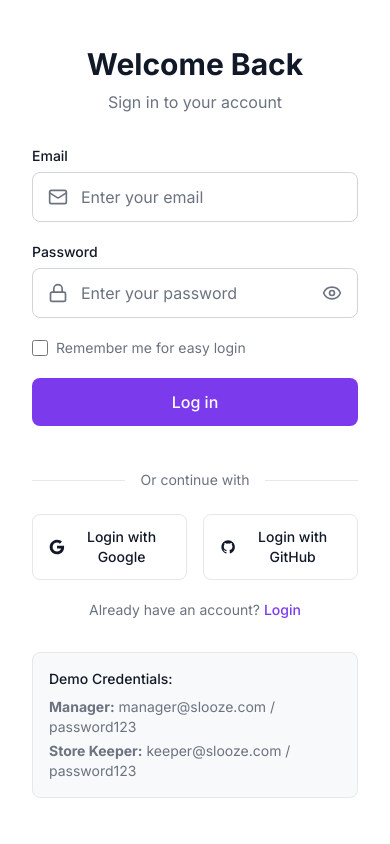
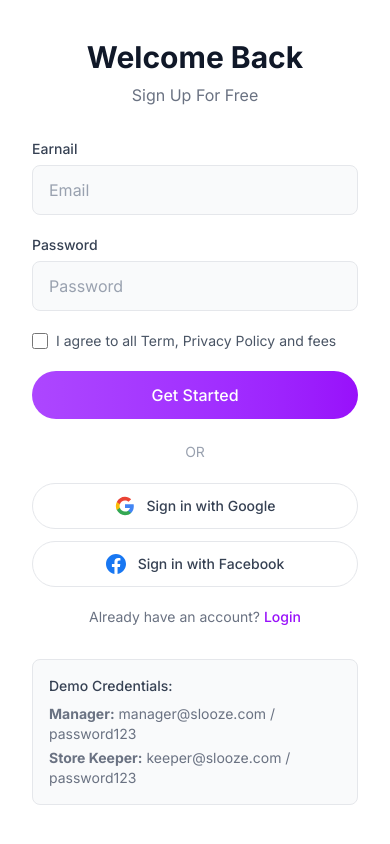
Before and after one commit to PratikKhaire/Slooze, a Next.js app: page /login in a window 390 px wide. Built offline with nearby package versions, Linux system fonts and the light colour scheme.

Commit message:
light theme done : feat: enhance dashboard metric cards with trends and redesign overview chart with stacked bars and fade effect.

```diff
--- a/src/app/login/page.tsx
+++ b/src/app/login/page.tsx
@@ -3,9 +3,7 @@
 import { useState } from "react";
 import { useRouter } from "next/navigation";
 import Link from "next/link";
-import { Eye, EyeOff, Mail, Lock } from "lucide-react";
 import { useAuth } from "@/context/AuthContext";
-import { Button } from "@/components/ui/Button";
 
 export default function LoginPage() {
   const router = useRouter();
@@ -13,8 +11,7 @@ export default function LoginPage() {
 
   const [email, setEmail] = useState("");
   const [password, setPassword] = useState("");
-  const [showPassword, setShowPassword] = useState(false);
-  const [rememberMe, setRememberMe] = useState(false);
+  const [agreeTerms, setAgreeTerms] = useState(false);
   const [isLoading, setIsLoading] = useState(false);
   const [error, setError] = useState("");
 
@@ -33,12 +30,16 @@ export default function LoginPage() {
       return;
     }
 
+    if (!agreeTerms) {
+      setError("Please agree to the terms and conditions");
+      return;
+    }
+
     setIsLoading(true);
 
     const result = await login(email, password);
 
     if (result.success) {
-      // Check role from localStorage after login
       const storedUser = localStorage.getItem("slooze_user");
       if (storedUser) {
         const userData = JSON.parse(storedUser);
@@ -54,154 +55,132 @@ export default function LoginPage() {
   return (
     <div className="min-h-screen flex">
       {/* Left side - Login Form */}
-      <div className="flex-1 flex items-center justify-center p-8 bg-[var(--background)]">
+      <div className="flex-1 flex items-center justify-center p-8 bg-white">
         <div className="w-full max-w-md">
+          {/* Header */}
           <div className="text-center mb-8">
-            <h1 className="text-3xl font-bold text-[var(--foreground)] mb-2">
+            <h1 className="text-3xl font-bold text-gray-900 mb-2">
               Welcome Back
             </h1>
-            <p className="text-[var(--foreground-secondary)]">
-              Sign in to your account
+            <p className="text-gray-500">
+              Sign Up For Free
             </p>
           </div>
 
           <form onSubmit={handleSubmit} className="space-y-5">
             {/* Email Input */}
             <div>
-              <label className="block text-sm font-medium text-[var(--foreground)] mb-1.5">
-                Email
+              <label className="block text-sm font-medium text-gray-700 mb-1.5">
+                Earnail
               </label>
-              <div className="relative">
-                <Mail className="absolute left-4 top-1/2 -translate-y-1/2 w-5 h-5 text-[var(--foreground-secondary)]" />
               <input
                 type="email"
                 value={email}
                 onChange={(e) => setEmail(e.target.value)}
-                  placeholder="Enter your email"
-                  className="w-full pl-12 pr-4 py-3 rounded-lg border border-[var(--input-border)] bg-[var(--input)] text-[var(--foreground)] placeholder-[var(--foreground-secondary)] focus:outline-none focus:border-[var(--primary)] focus:ring-2 focus:ring-[var(--primary)]/20 transition-all"
+                placeholder="Email"
+                className="w-full px-4 py-3 rounded-lg border border-gray-200 bg-gray-50 text-gray-900 placeholder-gray-400 focus:outline-none focus:border-purple-500 focus:ring-2 focus:ring-purple-500/20 transition-all"
               />
-              </div>
             </div>
 
             {/* Password Input */}
             <div>
-              <label className="block text-sm font-medium text-[var(--foreground)] mb-1.5">
+              <label className="block text-sm font-medium text-gray-700 mb-1.5">
                 Password
               </label>
-              <div className="relative">
-                <Lock className="absolute left-4 top-1/2 -translate-y-1/2 w-5 h-5 text-[var(--foreground-secondary)]" />
               <input
-                  type={showPassword ? "text" : "password"}
+                type="password"
                 value={password}
                 onChange={(e) => setPassword(e.target.value)}
-                  placeholder="Enter your password"
-                  className="w-full pl-12 pr-12 py-3 rounded-lg border border-[var(--input-border)] bg-[var(--input)] text-[var(--foreground)] placeholder-[var(--foreground-secondary)] focus:outline-none focus:border-[var(--primary)] focus:ring-2 focus:ring-[var(--primary)]/20 transition-all"
+                placeholder="Password"
+                className="w-full px-4 py-3 rounded-lg border border-gray-200 bg-gray-50 text-gray-900 placeholder-gray-400 focus:outline-none focus:border-purple-500 focus:ring-2 focus:ring-purple-500/20 transition-all"
               />
-                <button
-                  type="button"
-                  onClick={() => setShowPassword(!showPassword)}
-                  className="absolute right-4 top-1/2 -translate-y-1/2 text-[var(--foreground-secondary)] hover:text-[var(--foreground)] transition-colors"
-                >
-                  {showPassword ? (
-                    <EyeOff className="w-5 h-5" />
-                  ) : (
-                    <Eye className="w-5 h-5" />
-                  )}
-                </button>
-              </div>
             </div>
 
-            {/* Remember Me & Forgot Password */}
-            <div className="flex items-center justify-between">
-              <label className="flex items-center gap-2 cursor-pointer">
+            {/* Terms Checkbox */}
+            <div className="flex items-center gap-2">
               <input
                 type="checkbox"
-                  checked={rememberMe}
-                  onChange={(e) => setRememberMe(e.target.checked)}
-                  className="w-4 h-4 rounded border-[var(--input-border)] text-[var(--primary)] focus:ring-[var(--primary)]"
+                id="terms"
+                checked={agreeTerms}
+                onChange={(e) => setAgreeTerms(e.target.checked)}
+                className="w-4 h-4 rounded border-gray-300 text-purple-600 focus:ring-purple-500"
               />
-                <span className="text-sm text-[var(--foreground-secondary)]">
-                  Remember me for easy login
-                </span>
+              <label htmlFor="terms" className="text-sm text-gray-600 cursor-pointer">
+                I agree to all Term, Privacy Policy and fees
               </label>
             </div>
 
             {/* Error Message */}
             {error && (
-              <div className="p-3 rounded-lg bg-red-50 dark:bg-red-900/20 border border-red-200 dark:border-red-800">
-                <p className="text-sm text-red-600 dark:text-red-400">{error}</p>
+              <div className="p-3 rounded-lg bg-red-50 border border-red-200">
+                <p className="text-sm text-red-600">{error}</p>
               </div>
             )}
 
-            {/* Login Button */}
-            <Button
+            {/* Get Started Button */}
+            <button
               type="submit"
-              isLoading={isLoading}
-              className="w-full py-3"
-              size="lg"
+              disabled={isLoading}
+              className="w-full py-3 px-4 bg-gradient-to-r from-purple-500 to-purple-600 text-white font-medium rounded-full hover:from-purple-600 hover:to-purple-700 focus:outline-none focus:ring-2 focus:ring-purple-500 focus:ring-offset-2 transition-all disabled:opacity-50"
             >
-              Log in
-            </Button>
+              {isLoading ? "Loading..." : "Get Started"}
+            </button>
 
             {/* Divider */}
-            <div className="relative my-6">
-              <div className="absolute inset-0 flex items-center">
-                <div className="w-full border-t border-[var(--border)]" />
-              </div>
-              <div className="relative flex justify-center text-sm">
-                <span className="px-4 bg-[var(--background)] text-[var(--foreground-secondary)]">
-                  Or continue with
-                </span>
-              </div>
+            <div className="text-center">
+              <span className="text-gray-400 text-sm">OR</span>
             </div>
 
             {/* Social Login Buttons */}
-            <div className="grid grid-cols-2 gap-4">
+            <div className="space-y-3">
+              {/* Google Button */}
               <button
                 type="button"
-                className="flex items-center justify-center gap-2 px-4 py-3 border border-[var(--border)] rounded-lg hover:bg-[var(--card-hover)] transition-colors"
+                className="w-full flex items-center justify-center gap-3 px-4 py-3 border border-gray-200 rounded-full hover:bg-gray-50 transition-colors"
               >
                 <svg className="w-5 h-5" viewBox="0 0 24 24">
                   <path
-                    fill="currentColor"
+                    fill="#4285F4"
                     d="M22.56 12.25c0-.78-.07-1.53-.2-2.25H12v4.26h5.92c-.26 1.37-1.04 2.53-2.21 3.31v2.77h3.57c2.08-1.92 3.28-4.74 3.28-8.09z"
                   />
                   <path
-                    fill="currentColor"
+                    fill="#34A853"
                     d="M12 23c2.97 0 5.46-.98 7.28-2.66l-3.57-2.77c-.98.66-2.23 1.06-3.71 1.06-2.86 0-5.29-1.93-6.16-4.53H2.18v2.84C3.99 20.53 7.7 23 12 23z"
                   />
                   <path
-                    fill="currentColor"
+                    fill="#FBBC05"
                     d="M5.84 14.09c-.22-.66-.35-1.36-.35-2.09s.13-1.43.35-2.09V7.07H2.18C1.43 8.55 1 10.22 1 12s.43 3.45 1.18 4.93l2.85-2.22.81-.62z"
                   />
                   <path
-                    fill="currentColor"
+                    fill="#EA4335"
                     d="M12 5.38c1.62 0 3.06.56 4.21 1.64l3.15-3.15C17.45 2.09 14.97 1 12 1 7.7 1 3.99 3.47 2.18 7.07l3.66 2.84c.87-2.6 3.3-4.53 6.16-4.53z"
                   />
                 </svg>
-                <span className="text-sm font-medium text-[var(--foreground)]">
-                  Login with Google
+                <span className="text-sm font-medium text-gray-700">
+                  Sign in with Google
                 </span>
               </button>
+
+              {/* Facebook Button */}
               <button
                 type="button"
-                className="flex items-center justify-center gap-2 px-4 py-3 border border-[var(--border)] rounded-lg hover:bg-[var(--card-hover)] transition-colors"
+                className="w-full flex items-center justify-center gap-3 px-4 py-3 border border-gray-200 rounded-full hover:bg-gray-50 transition-colors"
               >
-                <svg className="w-5 h-5" fill="currentColor" viewBox="0 0 24 24">
-                  <path d="M12 2C6.477 2 2 6.477 2 12c0 4.42 2.865 8.166 6.839 9.489.5.092.682-.217.682-.482 0-.237-.008-.866-.013-1.7-2.782.604-3.369-1.341-3.369-1.341-.454-1.155-1.11-1.462-1.11-1.462-.908-.62.069-.608.069-.608 1.003.07 1.531 1.03 1.531 1.03.892 1.529 2.341 1.087 2.91.831.092-.646.35-1.086.636-1.336-2.22-.253-4.555-1.11-4.555-4.943 0-1.091.39-1.984 1.029-2.683-.103-.253-.446-1.27.098-2.647 0 0 .84-.269 2.75 1.025A9.564 9.564 0 0112 6.844c.85.004 1.705.115 2.504.337 1.909-1.294 2.747-1.025 2.747-1.025.546 1.377.203 2.394.1 2.647.64.699 1.028 1.592 1.028 2.683 0 3.842-2.339 4.687-4.566 4.935.359.309.678.919.678 1.852 0 1.336-.012 2.415-.012 2.743 0 .267.18.578.688.48C19.138 20.163 22 16.418 22 12c0-5.523-4.477-10-10-10z" />
+                <svg className="w-5 h-5" viewBox="0 0 24 24" fill="#1877F2">
+                  <path d="M24 12.073c0-6.627-5.373-12-12-12s-12 5.373-12 12c0 5.99 4.388 10.954 10.125 11.854v-8.385H7.078v-3.47h3.047V9.43c0-3.007 1.792-4.669 4.533-4.669 1.312 0 2.686.235 2.686.235v2.953H15.83c-1.491 0-1.956.925-1.956 1.874v2.25h3.328l-.532 3.47h-2.796v8.385C19.612 23.027 24 18.062 24 12.073z"/>
                 </svg>
-                <span className="text-sm font-medium text-[var(--foreground)]">
-                  Login with GitHub
+                <span className="text-sm font-medium text-gray-700">
+                  Sign in with Facebook
                 </span>
               </button>
             </div>
 
-            {/* Sign Up Link */}
-            <p className="text-center text-sm text-[var(--foreground-secondary)]">
+            {/* Login Link */}
+            <p className="text-center text-sm text-gray-500">
               Already have an account?{" "}
               <Link
                 href="#"
-                className="text-[var(--primary)] font-medium hover:underline"
+                className="text-purple-600 font-medium hover:underline"
               >
                 Login
               </Link>
@@ -209,11 +188,11 @@ export default function LoginPage() {
           </form>
 
           {/* Demo Credentials */}
-          <div className="mt-8 p-4 rounded-lg bg-[var(--background-secondary)] border border-[var(--border)]">
-            <p className="text-sm font-medium text-[var(--foreground)] mb-2">
+          <div className="mt-8 p-4 rounded-lg bg-gray-50 border border-gray-200">
+            <p className="text-sm font-medium text-gray-700 mb-2">
               Demo Credentials:
             </p>
-            <div className="space-y-1 text-sm text-[var(--foreground-secondary)]">
+            <div className="space-y-1 text-sm text-gray-500">
               <p>
                 <strong>Manager:</strong> manager@slooze.com / password123
               </p>
@@ -225,14 +204,14 @@ export default function LoginPage() {
         </div>
       </div>
 
-      {/* Right side - Gradient Background */}
-      <div className="hidden lg:flex flex-1 login-gradient items-center justify-center p-8">
-        <div className="text-center text-white">
-          <h2 className="text-4xl font-bold mb-4">Slooze</h2>
-          <p className="text-lg opacity-90 max-w-md">
-            Commodities Management System with role-based access control
-          </p>
-        </div>
+      {/* Right side - Abstract Background Image */}
+      <div className="hidden lg:block flex-1 relative overflow-hidden">
+        <img
+          src="https://images.unsplash.com/photo-1618005182384-a83a8bd57fbe?w=1200&h=1600&fit=crop"
+          alt="Abstract background"
+          className="w-full h-full object-cover"
+        />
+        <div className="absolute inset-0 bg-gradient-to-br from-purple-600/20 to-pink-500/20" />
       </div>
     </div>
   );
--- a/src/app/products/page.tsx
+++ b/src/app/products/page.tsx
@@ -55,7 +55,6 @@ export default function ProductsPage() {
             <h1 className="text-2xl font-bold text-[var(--foreground)]">
               Product
             </h1>
-            {isManager && (
             <Link
               href="/products/add"
               className="flex items-center gap-2 px-4 py-2 bg-gradient-to-r from-[#8B5CF6] to-[#7C3AED] text-white rounded-lg text-sm font-medium hover:from-[#7C3AED] hover:to-[#6D28D9] transition-all shadow-sm"
@@ -63,7 +62,6 @@ export default function ProductsPage() {
               <Plus className="w-4 h-4" />
               Add New Product
             </Link>
-            )}
           </div>
 
           {/* Content Grid */}
--- a/src/components/layout/Header.tsx
+++ b/src/components/layout/Header.tsx
@@ -1,6 +1,7 @@
 "use client";
 
-import { Bell, Search, Menu, Grid3X3, User } from "lucide-react";
+import { useState, useRef, useEffect } from "react";
+import { Bell, Search, Menu, Grid3X3, User, LogOut, Settings, ChevronDown } from "lucide-react";
 import { ThemeToggle } from "@/components/ui/ThemeToggle";
 import { useAuth } from "@/context/AuthContext";
 import { cn } from "@/lib/utils";
@@ -11,7 +12,20 @@ interface HeaderProps {
 }
 
 export function Header({ onMenuClick, className }: HeaderProps) {
-  const { user } = useAuth();
+  const { user, logout } = useAuth();
+  const [isDropdownOpen, setIsDropdownOpen] = useState(false);
+  const dropdownRef = useRef<HTMLDivElement>(null);
+
+  // Close dropdown when clicking outside
+  useEffect(() => {
+    function handleClickOutside(event: MouseEvent) {
+      if (dropdownRef.current && !dropdownRef.current.contains(event.target as Node)) {
+        setIsDropdownOpen(false);
+      }
+    }
+    document.addEventListener("mousedown", handleClickOutside);
+    return () => document.removeEventListener("mousedown", handleClickOutside);
+  }, []);
 
   return (
     <header
@@ -67,22 +81,84 @@ export function Header({ onMenuClick, className }: HeaderProps) {
           <Bell className="w-5 h-5 text-[var(--foreground-secondary)]" />
         </button>
 
-        {/* User avatar */}
-        <div className="flex items-center gap-2">
-          <div className="w-9 h-9 rounded-full overflow-hidden">
+        {/* User avatar with dropdown */}
+        <div className="relative" ref={dropdownRef}>
+          <button
+            onClick={() => setIsDropdownOpen(!isDropdownOpen)}
+            className="flex items-center gap-2 cursor-pointer hover:opacity-80 transition-opacity"
+          >
+            <div className="w-9 h-9 rounded-full overflow-hidden border-2 border-transparent hover:border-[#8B5CF6] transition-colors">
               <img
-              src="https://images.unsplash.com/photo-1472099645785-5658abf4ff4e?w=100&h=100&fit=crop&crop=face"
+                src={user?.role === "manager"
+                  ? "https://images.unsplash.com/photo-1472099645785-5658abf4ff4e?w=100&h=100&fit=crop&crop=face"
+                  : "https://images.unsplash.com/photo-1494790108377-be9c29b29330?w=100&h=100&fit=crop&crop=face"
+                }
                 alt="User avatar"
                 className="w-full h-full object-cover"
               />
             </div>
+          </button>
+
+          {/* Dropdown Menu */}
+          {isDropdownOpen && (
+            <div className="absolute right-0 top-full mt-2 w-64 bg-[var(--card)] border border-[var(--border)] rounded-xl shadow-lg overflow-hidden z-50">
+              {/* User Info */}
+              <div className="p-4 border-b border-[var(--border)]">
+                <div className="flex items-center gap-3">
+                  <div
+                    className="w-10 h-10 rounded-full flex items-center justify-center"
+                    style={{ backgroundColor: user?.role === "manager" ? "#8B5CF6" : "#10B981" }}
+                  >
+                    <span className="text-white font-semibold text-base">
+                      {user?.name?.charAt(0) || "U"}
+                    </span>
+                  </div>
+                  <div className="flex-1 min-w-0">
+                    <p className="text-sm font-semibold text-[var(--foreground)]">
+                      {user?.name || "User"}
+                    </p>
+                    <p
+                      className="text-xs"
+                      style={{ color: user?.role === "manager" ? "#8B5CF6" : "#10B981" }}
+                    >
+                      {user?.role === "manager" ? "Manager" : "Store Keeper"}
+                    </p>
+                  </div>
+                </div>
               </div>
 
-        {/* Add New Product button - Purple/Violet gradient matching Figma */}
-        <button className="flex items-center gap-2 px-4 py-2 bg-gradient-to-r from-[#8B5CF6] to-[#7C3AED] text-white text-sm font-medium rounded-lg hover:from-[#7C3AED] hover:to-[#6D28D9] transition-all shadow-sm">
-          <span className="text-lg leading-none">+</span>
-          <span>Add New Product</span>
+              {/* Menu Items */}
+              <div className="p-2">
+                <button
+                  className="w-full flex items-center gap-3 px-3 py-2.5 rounded-lg text-sm text-[var(--foreground-secondary)] hover:bg-[var(--card-hover)] hover:text-[var(--foreground)] transition-colors"
+                >
+                  <User className="w-4 h-4" />
+                  <span>My Profile</span>
                 </button>
+                <button
+                  className="w-full flex items-center gap-3 px-3 py-2.5 rounded-lg text-sm text-[var(--foreground-secondary)] hover:bg-[var(--card-hover)] hover:text-[var(--foreground)] transition-colors"
+                >
+                  <Settings className="w-4 h-4" />
+                  <span>Account Settings</span>
+                </button>
+              </div>
+
+              {/* Logout */}
+              <div className="p-2 border-t border-[var(--border)]">
+                <button
+                  onClick={() => {
+                    logout();
+                    setIsDropdownOpen(false);
+                  }}
+                  className="w-full flex items-center gap-3 px-3 py-2.5 rounded-lg text-sm text-[#EC4899] hover:bg-[#EC4899]/10 transition-colors"
+                >
+                  <LogOut className="w-4 h-4" />
+                  <span>Log out</span>
+                </button>
+              </div>
+            </div>
+          )}
+        </div>
       </div>
     </header>
   );
--- a/src/components/ui/ThemeToggle.tsx
+++ b/src/components/ui/ThemeToggle.tsx
@@ -22,7 +22,7 @@ export function ThemeToggle({ className }: ThemeToggleProps) {
     >
       <Sun
         className={cn(
-          "w-5 h-5 text-[var(--accent-secondary)] absolute top-1/2 left-1/2 -translate-x-1/2 -translate-y-1/2 transition-all duration-300",
+          "w-5 h-5 text-[#F59E0B] absolute top-1/2 left-1/2 -translate-x-1/2 -translate-y-1/2 transition-all duration-300",
           theme === "light" ? "opacity-100 rotate-0" : "opacity-0 rotate-90"
         )}
       />
```
Also changed, not shown: src/app/dashboard/page.tsx (+12 -0 lines), src/app/products/add/page.tsx (+16 -3 lines), src/components/layout/Sidebar.tsx (+3 -34 lines). Lines whose indentation alone changed are shown as unchanged.
